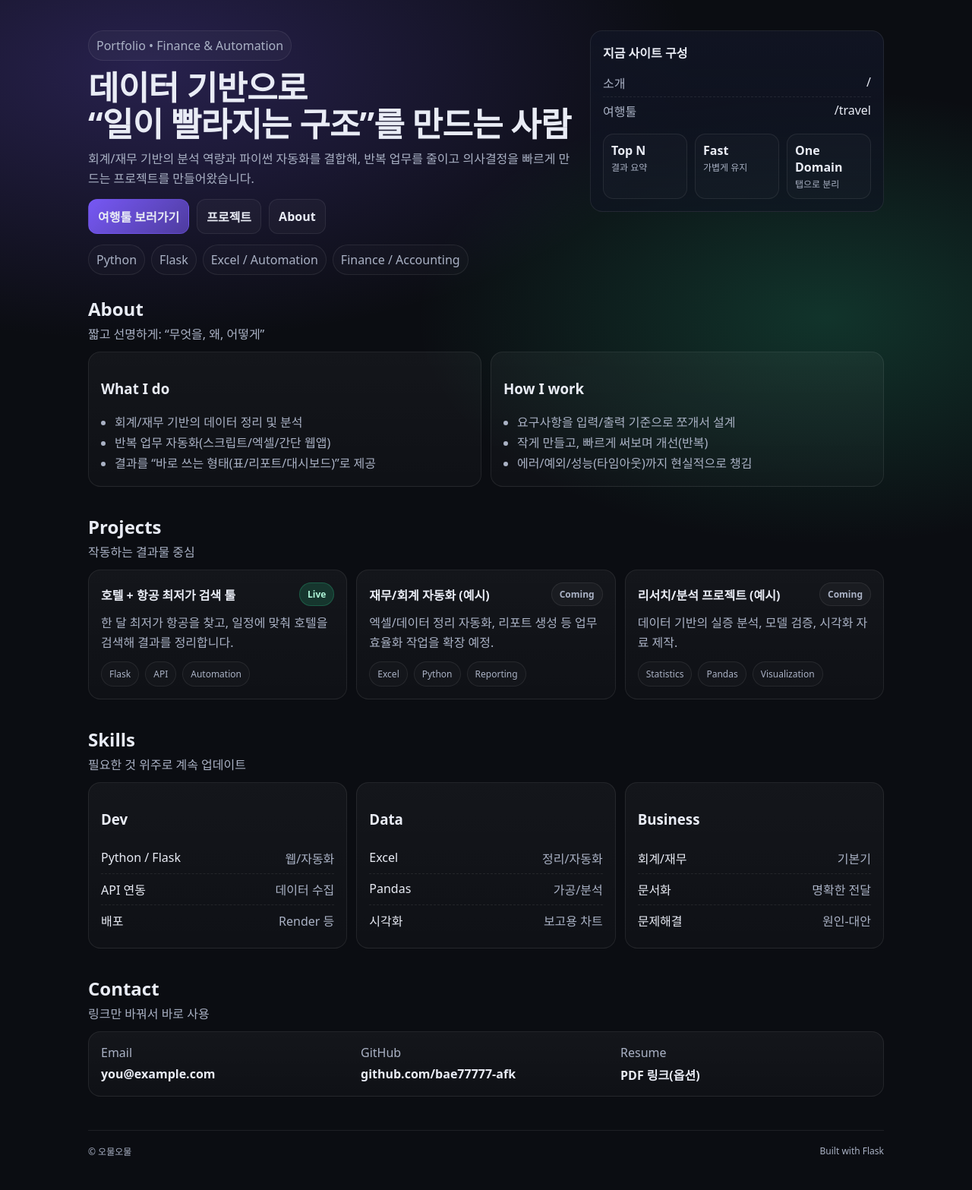
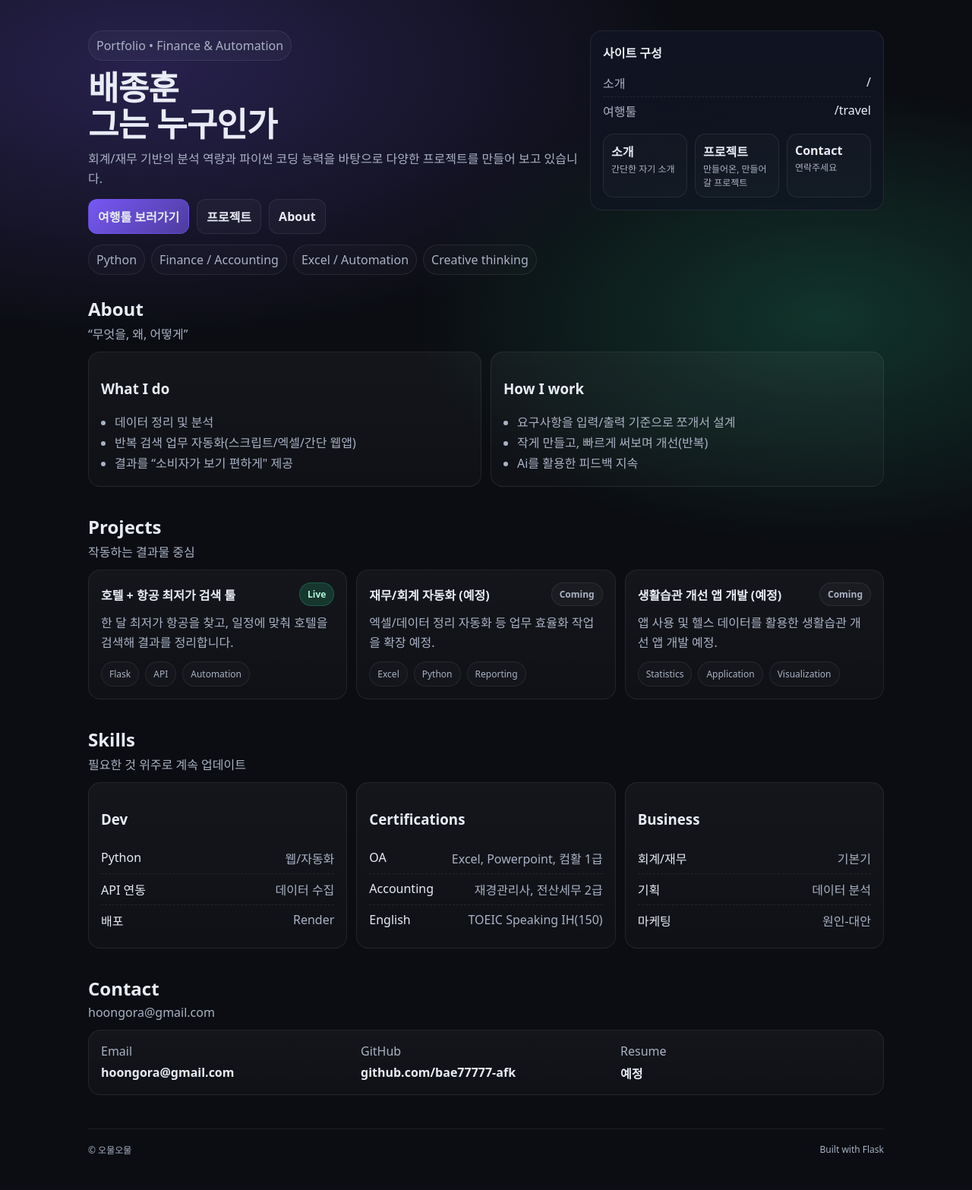
Before and after one commit to bae77777-afk/Flight_hotels, a Python web app: template templates/index.html in a window 1280 px wide. Shown: the part 75-1642 px from the top of the page at 76% size. After the commit the page ends 1595 px from the top, so only its background shows below. Run offline with Jinja, Linux system fonts and the light colour scheme; the template is opened without the code that fills it, so the values that code supplies are empty.

Commit message:
Update index.html to enhance personal introduction and project descriptions

```diff
--- a/templates/index.html
+++ b/templates/index.html
@@ -5,12 +5,11 @@
   <div class="hero-left">
     <div class="badge">Portfolio • Finance & Automation</div>
     <h1>
-      데이터 기반으로<br/>
-      “일이 빨라지는 구조”를 만드는 사람
+      배종훈<br/>
+      그는 누구인가
     </h1>
     <p class="lead">
-      회계/재무 기반의 분석 역량과 파이썬 자동화를 결합해,
-      반복 업무를 줄이고 의사결정을 빠르게 만드는 프로젝트를 만들어왔습니다.
+      회계/재무 기반의 분석 역량과 파이썬 코딩 능력을 바탕으로 다양한 프로젝트를 만들어 보고 있습니다.
     </p>
 
     <div class="hero-actions">
@@ -21,31 +20,31 @@
 
     <div class="chips">
       <span class="chip">Python</span>
-      <span class="chip">Flask</span>
+      <span class="chip">Finance / Accounting</span>
       <span class="chip">Excel / Automation</span>
-      <span class="chip">Finance / Accounting</span>
+      <span class="chip">Creative thinking</span>
     </div>
   </div>
 
   <div class="hero-right">
     <div class="card glass">
-      <div class="card-title">지금 사이트 구성</div>
+      <div class="card-title">사이트 구성</div>
       <div class="card-desc">
         <div class="row"><span class="muted">소개</span><span>/</span></div>
         <div class="row"><span class="muted">여행툴</span><span>/travel</span></div>
       </div>
       <div class="mini-kpis">
         <div class="kpi">
-          <div class="kpi-num">Top N</div>
-          <div class="kpi-label">결과 요약</div>
+          <div class="kpi-num">소개</div>
+          <div class="kpi-label">간단한 자기 소개</div>
         </div>
         <div class="kpi">
-          <div class="kpi-num">Fast</div>
-          <div class="kpi-label">가볍게 유지</div>
+          <div class="kpi-num">프로젝트</div>
+          <div class="kpi-label">만들어온, 만들어갈 프로젝트</div>
         </div>
         <div class="kpi">
-          <div class="kpi-num">One Domain</div>
-          <div class="kpi-label">탭으로 분리</div>
+          <div class="kpi-num">Contact</div>
+          <div class="kpi-label">연락주세요</div>
         </div>
       </div>
     </div>
@@ -55,16 +54,16 @@
 <section id="about" class="section">
   <div class="section-head">
     <h2>About</h2>
-    <p class="muted">짧고 선명하게: “무엇을, 왜, 어떻게”</p>
+    <p class="muted">“무엇을, 왜, 어떻게”</p>
   </div>
 
   <div class="grid2">
     <div class="card">
       <h3>What I do</h3>
       <ul class="list">
-        <li>회계/재무 기반의 데이터 정리 및 분석</li>
-        <li>반복 업무 자동화(스크립트/엑셀/간단 웹앱)</li>
-        <li>결과를 “바로 쓰는 형태(표/리포트/대시보드)”로 제공</li>
+        <li>데이터 정리 및 분석</li>
+        <li>반복 검색 업무 자동화(스크립트/엑셀/간단 웹앱)</li>
+        <li>결과를 “소비자가 보기 편하게" 제공</li>
       </ul>
     </div>
 
@@ -73,7 +72,7 @@
       <ul class="list">
         <li>요구사항을 입력/출력 기준으로 쪼개서 설계</li>
         <li>작게 만들고, 빠르게 써보며 개선(반복)</li>
-        <li>에러/예외/성능(타임아웃)까지 현실적으로 챙김</li>
+        <li>Ai를 활용한 피드백 지속</li>
       </ul>
     </div>
   </div>
@@ -103,11 +102,11 @@
 
     <div class="card project">
       <div class="project-top">
-        <div class="project-title">재무/회계 자동화 (예시)</div>
+        <div class="project-title">재무/회계 자동화 (예정)</div>
         <div class="tag ghost">Coming</div>
       </div>
       <div class="project-desc">
-        엑셀/데이터 정리 자동화, 리포트 생성 등 업무 효율화 작업을 확장 예정.
+        엑셀/데이터 정리 자동화 등 업무 효율화 작업을 확장 예정.
       </div>
       <div class="project-meta">
         <span class="pill">Excel</span>
@@ -118,15 +117,15 @@
 
     <div class="card project">
       <div class="project-top">
-        <div class="project-title">리서치/분석 프로젝트 (예시)</div>
+        <div class="project-title">생활습관 개선 앱 개발 (예정)</div>
         <div class="tag ghost">Coming</div>
       </div>
       <div class="project-desc">
-        데이터 기반의 실증 분석, 모델 검증, 시각화 자료 제작.
+        앱 사용 및 헬스 데이터를 활용한 생활습관 개선 앱 개발 예정.
       </div>
       <div class="project-meta">
         <span class="pill">Statistics</span>
-        <span class="pill">Pandas</span>
+        <span class="pill">Application</span>
         <span class="pill">Visualization</span>
       </div>
     </div>
@@ -143,28 +142,28 @@
     <div class="card">
       <h3>Dev</h3>
       <div class="skill">
-        <span>Python / Flask</span><span class="muted">웹/자동화</span>
+        <span>Python</span><span class="muted">웹/자동화</span>
       </div>
       <div class="skill">
         <span>API 연동</span><span class="muted">데이터 수집</span>
       </div>
       <div class="skill">
-        <span>배포</span><span class="muted">Render 등</span>
+        <span>배포</span><span class="muted">Render</span>
       </div>
     </div>
 
     <div class="card">
-      <h3>Data</h3>
-      <div class="skill"><span>Excel</span><span class="muted">정리/자동화</span></div>
-      <div class="skill"><span>Pandas</span><span class="muted">가공/분석</span></div>
-      <div class="skill"><span>시각화</span><span class="muted">보고용 차트</span></div>
+      <h3>Certifications</h3>
+      <div class="skill"><span>OA</span><span class="muted">Excel, Powerpoint, 컴활 1급</span></div>
+      <div class="skill"><span>Accounting</span><span class="muted">재경관리사, 전산세무 2급</span></div>
+      <div class="skill"><span>English</span><span class="muted">TOEIC Speaking IH(150)</span></div>
     </div>
 
     <div class="card">
       <h3>Business</h3>
       <div class="skill"><span>회계/재무</span><span class="muted">기본기</span></div>
-      <div class="skill"><span>문서화</span><span class="muted">명확한 전달</span></div>
-      <div class="skill"><span>문제해결</span><span class="muted">원인-대안</span></div>
+      <div class="skill"><span>기획</span><span class="muted">데이터 분석</span></div>
+      <div class="skill"><span>마케팅</span><span class="muted">원인-대안</span></div>
     </div>
   </div>
 </section>
@@ -172,14 +171,14 @@
 <section id="contact" class="section">
   <div class="section-head">
     <h2>Contact</h2>
-    <p class="muted">링크만 바꿔서 바로 사용</p>
+    <p class="muted">hoongora@gmail.com</p>
   </div>
 
   <div class="card">
     <div class="contact-grid">
       <div>
         <div class="muted">Email</div>
-        <div class="contact-item">you@example.com</div>
+        <div class="contact-item">hoongora@gmail.com</div>
       </div>
       <div>
         <div class="muted">GitHub</div>
@@ -187,7 +186,7 @@
       </div>
       <div>
         <div class="muted">Resume</div>
-        <div class="contact-item">PDF 링크(옵션)</div>
+        <div class="contact-item">예정</div>
       </div>
     </div>
   </div>
```
